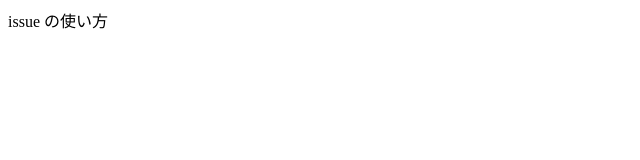
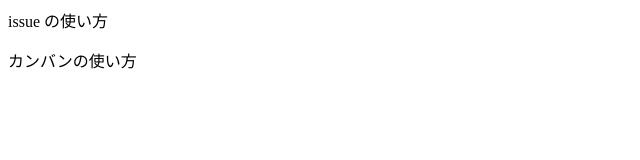
Before and after one commit to domari888/git_practice, a plain HTML site: page index.html in a window 1280 px wide. Shown: the whole page, without its empty margins (0-640 px from the left). Drawn offline with Linux system fonts and the light colour scheme.

Commit message:
project の使い方

```diff
--- a/index.html
+++ b/index.html
@@ -1 +1,2 @@
 <p>issue の使い方</p>
+<p>カンバンの使い方</p>
```
